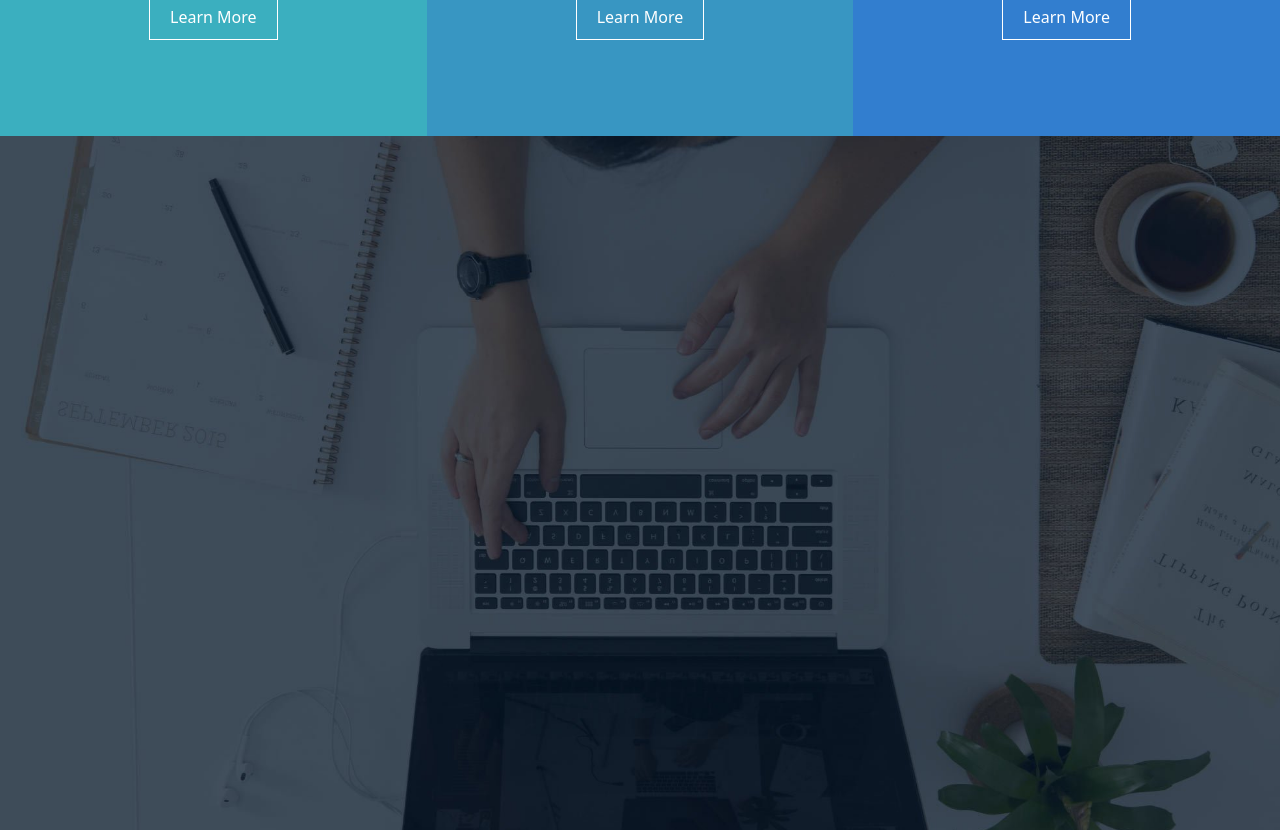
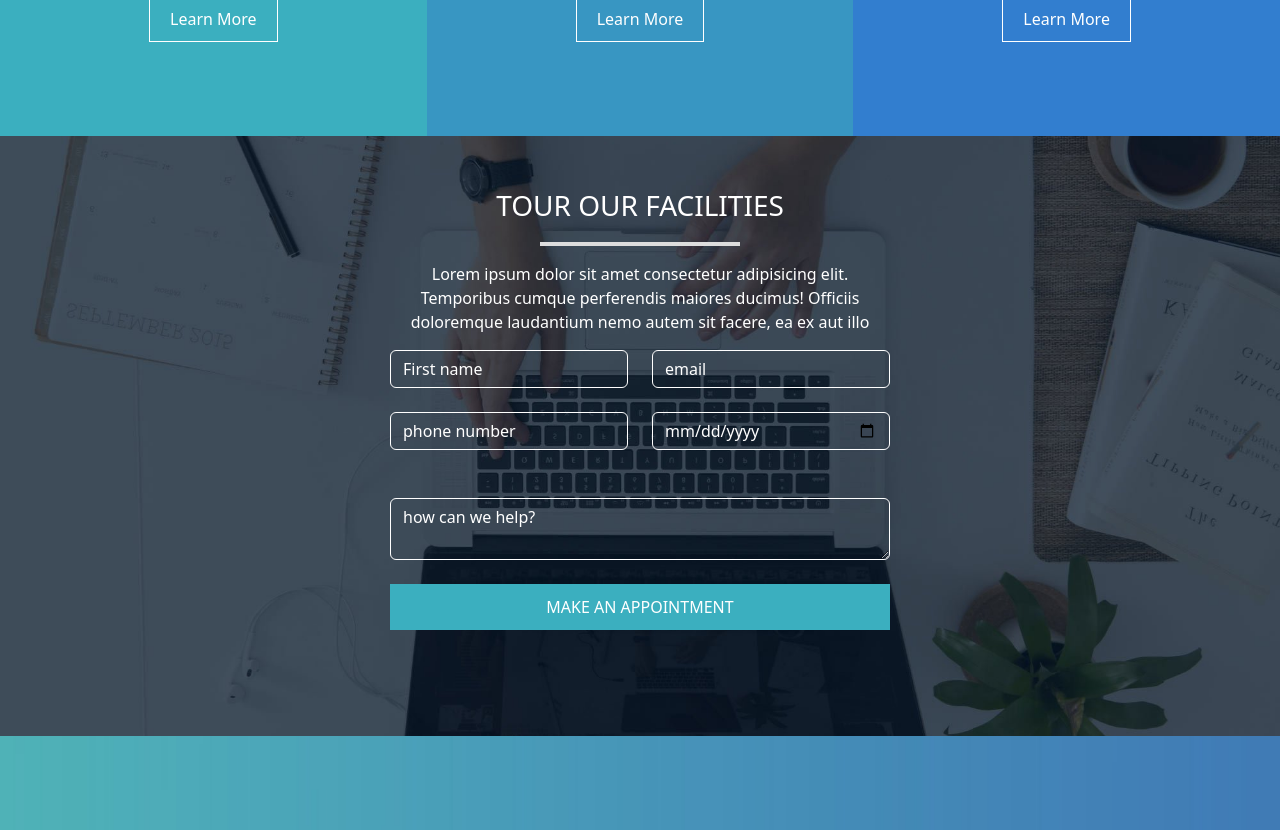
Before and after one commit to Mario-Marchio/proj-html-vuejs, a Vue app: page / in a window 1280 px wide. Shown: the part 3580-4410 px from the top of the page. Built offline with nearby package versions, Linux system fonts and the light colour scheme.

Commit message:
section 6 done

```diff
--- a/src/App.vue
+++ b/src/App.vue
@@ -36,4 +36,12 @@ export default {
   border: none;
   border-radius: 0;
 }
+
+.grey-line {
+
+  background-color: #dddddd;
+  width: 200px;
+  height: 4px;
+  margin-left: 150px
+}
 </style>
--- a/src/components/AppFooter.vue
+++ b/src/components/AppFooter.vue
@@ -31,21 +31,52 @@
         </div>
     </div>
     <div class="section-6">
-
+        <div class="container-small text-center text-white">
+            <div class="fs-3 mb-3 pt-5"> TOUR OUR FACILITIES</div>
+            <div class="grey-line"></div>
+            <div class="my-3">Lorem ipsum dolor sit amet consectetur adipisicing elit. Temporibus cumque perferendis maiores
+                ducimus!
+                Officiis doloremque laudantium nemo autem sit facere, ea ex aut illo</div>
+            <div class="row">
+                <div class="col">
+                    <input type="text" class="form-control bg-transparent border-white text-white" placeholder="First name">
+                </div>
+                <div class="col">
+                    <input type="email" class="form-control bg-transparent border-white text-white" placeholder="email">
+                </div>
+            </div>
+            <div class="row">
+                <div class="col py-4">
+                    <input type="phone" class="form-control bg-transparent border-white text-white"
+                        placeholder="phone number">
+                </div>
+                <div class="col py-4">
+                    <input type="date" class="form-control bg-transparent border-white text-white"
+                        placeholder="appontement date">
+                </div>
+            </div>
+            <div class="row">
+                <div class="col py-4">
+                    <textarea type="text" class="form-control bg-transparent border-white text-white"
+                        placeholder="how can we help?"></textarea>
+                </div>
+            </div>
+            <button class="text-white appointment-button">MAKE AN APPOINTMENT</button>
+        </div>
     </div>
     <div class="section-7">
 
     </div>
 </template>
 
-<style>
+<style lang="scss" scoped>
 .section-5 {
     height: 400px;
     display: flex;
 }
 
 .section-6 {
-    height: 800px;
+    height: 600px;
     background-image: url(../assets/img/make-an-appointment.jpg);
     background-size: cover;
     background-position: center;
@@ -104,4 +135,25 @@
     background-color: #327ecf;
     border: 1px solid white;
 }
+
+textarea {
+    background-color: transparent;
+    border: 1px solid white;
+    color: white;
+}
+
+input::placeholder {
+    color: white;
+}
+
+textarea::placeholder {
+    color: white;
+}
+
+.appointment-button {
+    width: 100%;
+    padding: 10px 0;
+    background-color: #3bafbf;
+    border: 1px solid transparent;
+}
 </style>
--- a/src/components/AppMain.vue
+++ b/src/components/AppMain.vue
@@ -181,13 +181,6 @@
     background-repeat: no-repeat;
 }
 
-.grey-line {
-
-    background-color: #dddddd;
-    width: 200px;
-    height: 4px;
-    margin-left: 150px
-}
 
 .h-60 {
     height: 60px;
```
